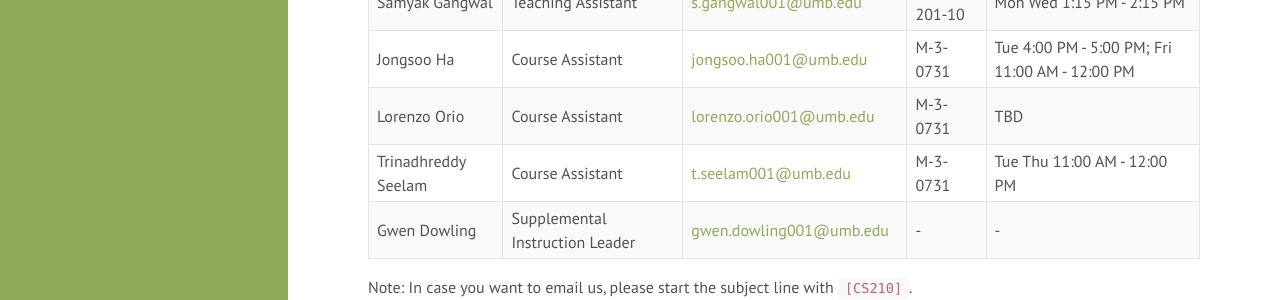
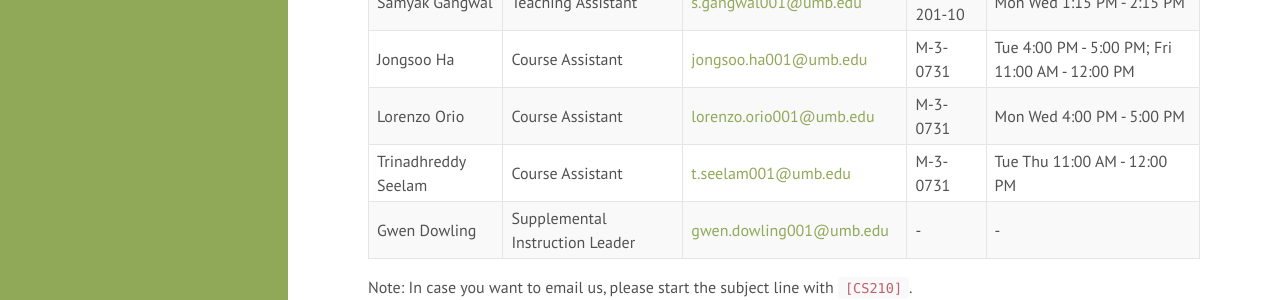
Before and after one commit to swamiiyer/swamiiyer.github.io, a Jekyll site: the page built from _pages/cs210/course_info.md, in a window 1280 px wide and 900 px high, scrolled down 607 px. Shown: the part 154-454 px from the top of the window. Built offline with Jekyll 4.4.1, drawn with Linux system fonts in a browser that asks for light colours.

Commit message:
Minor changes

```diff
--- a/_pages/cs210/course_info.md
+++ b/_pages/cs210/course_info.md
@@ -21,7 +21,7 @@ Kristin Qi | Teaching Assistant | [yanankristin.qi001@umb.edu](yanankristin.qi00
 Lucas Gustafson | Teaching Assistant | [lucas.gustafson001@umb.edu](lucas.gustafson001@umb.edu) | M-3-201-10 | Mon Wed 2:30 PM - 3:30 PM |
 Samyak Gangwal | Teaching Assistant | [s.gangwal001@umb.edu](s.gangwal001@umb.edu) | M-3-201-10 | Mon Wed 1:15 PM - 2:15 PM |
 Jongsoo Ha | Course Assistant | [jongsoo.ha001@umb.edu](jongsoo.ha001@umb.edu) | M-3-0731 | Tue 4:00 PM - 5:00 PM; Fri 11:00 AM - 12:00 PM |
-Lorenzo Orio | Course Assistant | [lorenzo.orio001@umb.edu](lorenzo.orio001@umb.edu) | M-3-0731 | TBD |
+Lorenzo Orio | Course Assistant | [lorenzo.orio001@umb.edu](lorenzo.orio001@umb.edu) | M-3-0731 | Mon Wed 4:00 PM - 5:00 PM |
 Trinadhreddy Seelam | Course Assistant | [t.seelam001@umb.edu](t.seelam001@umb.edu) | M-3-0731 | Tue Thu 11:00 AM - 12:00 PM |
 Gwen Dowling | Supplemental Instruction Leader | [gwen.dowling001@umb.edu](gwen.downling001@umb.edu) | - | - |
 
```
Also changed, not shown: _pages/index.md (+1 -1 lines).
